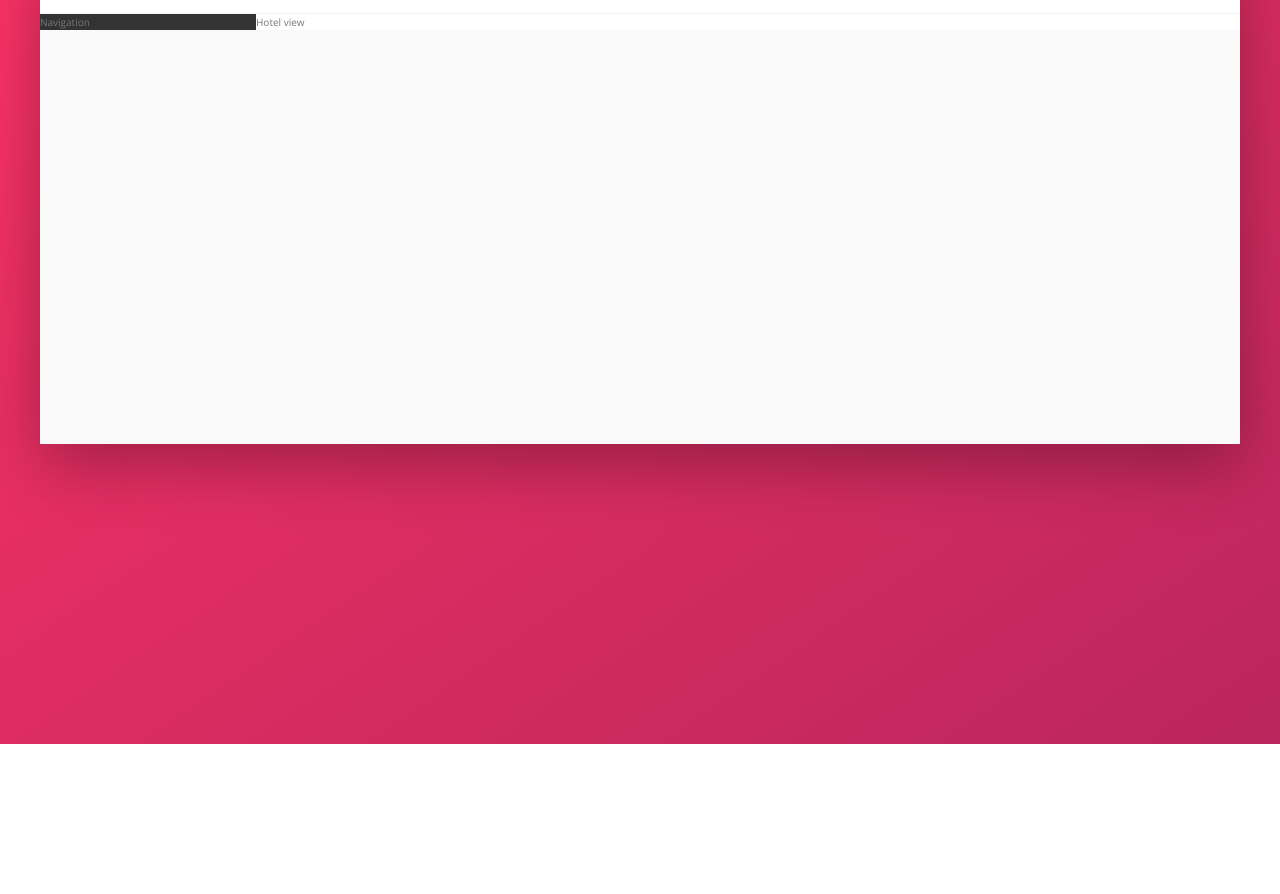
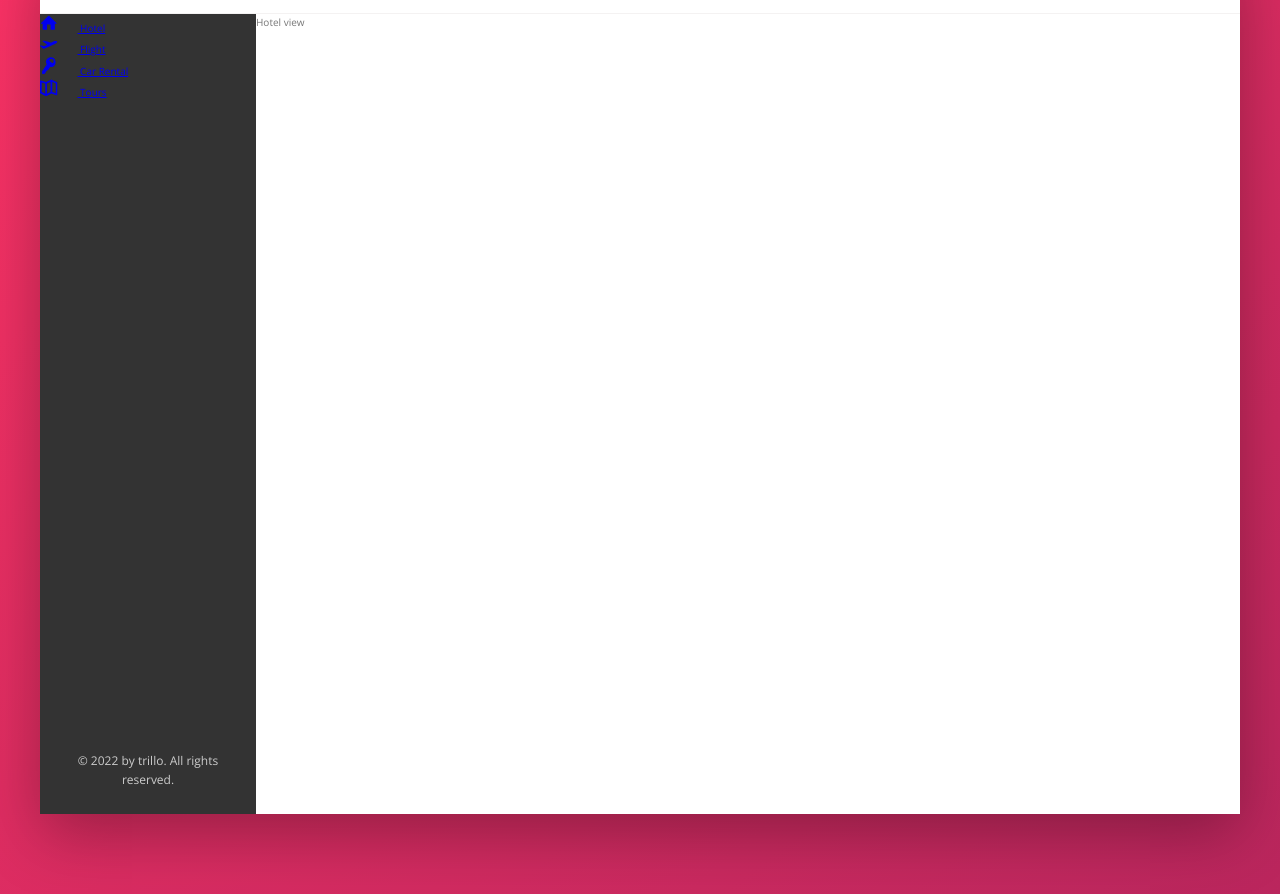
Before and after one commit to nikolai-chernolutskii/trillo, a website: page index.html in a window 1280 px wide. Shown: the part 136-1030 px from the top of the page. Before the commit the page ends 880 px from the top, so only its background shows below. Drawn offline with nearby package versions, Linux system fonts and the light colour scheme.

Commit message:
Navigation Part 1

```diff
--- a/index.html
+++ b/index.html
@@ -54,8 +54,47 @@
 
         <div class="content">
             <nav class="sidebar">
-                Navigation
+                <ul class="side-nav">
+                    <li class="side-nav__item">
+                        <a href="#" class="side-nav__link">
+                            <svg class="side-nav__icon">
+                                <use xlink:href="img/sprite.svg#icon-home"></use>
+                            </svg>
+                            <span>Hotel</span>
+                        </a>
+                    </li>
+                    <li class="side-nav__item">
+                        <a href="#" class="side-nav__link">
+                            <svg class="side-nav__icon">
+                                <use xlink:href="img/sprite.svg#icon-aircraft-take-off"></use>
+                            </svg>
+                            <span>Flight</span>
+                        </a>
+                    </li>
+                    <li class="side-nav__item">
+                        <a href="#" class="side-nav__link">
+                            <svg class="side-nav__icon">
+                                <use xlink:href="img/sprite.svg#icon-key"></use>
+                            </svg>
+                            <span>Car Rental</span>
+                        </a>
+                    </li>
+                    <li class="side-nav__item">
+                        <a href="#" class="side-nav__link">
+                            <svg class="side-nav__icon">
+                                <use xlink:href="img/sprite.svg#icon-map"></use>
+                            </svg>
+                            <span>Tours</span>
+                        </a>
+                    </li>
+                </ul>
+
+                <small class="legal">
+                    &copy; 2022 by trillo. All rights reserved.
+                </small>
             </nav>
+
+
             <main class="hotel-view">
                 Hotel view
             </main>
--- a/sass/base/_reset.scss
+++ b/sass/base/_reset.scss
@@ -0,0 +1,3 @@
+ul, li {
+    list-style: none;
+}
--- a/sass/components/_components.scss
+++ b/sass/components/_components.scss
@@ -118,9 +118,31 @@
 
 ////////////////////////////////////////
 // SIDE NAVIGATION
+.side-nav {
+    &__item {
+    }
+
+    &__link:link,
+    &__link:visited {
+    }
+
+    &__icon {
+        width: 1.75rem;
+        height: 1.75rem;
+        margin-right: 2rem;
+        fill: currentColor;
+    }
+}
 
 ////////////////////////////////////////
 // LEGAL TEXT
+.legal {
+    display: block;
+    font-size: 1.2rem;
+    color: $color-grey-light-4;
+    text-align: center;
+    padding: 2.5rem;
+}
 
 ////////////////////////////////////////
 // GALLERY
--- a/sass/layout/_layout.scss
+++ b/sass/layout/_layout.scss
@@ -25,9 +25,14 @@
     background-color: $color-grey-dark-1;
 
     flex: 0 0 18%;
+
+    display: flex;
+    flex-direction: column;
+    justify-content: space-between;
 }
 
 .hotel-view {
     background-color: #fff;
+    height: 80rem;
     flex: 1;
 }
```
Also changed, not shown: css/style.css.
